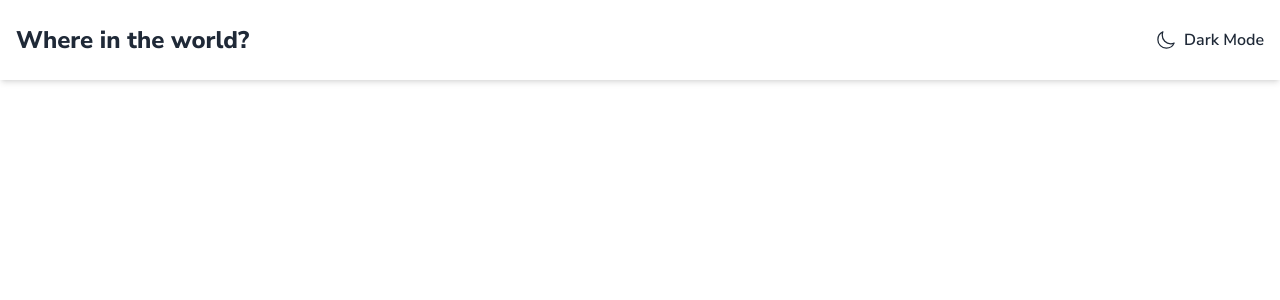
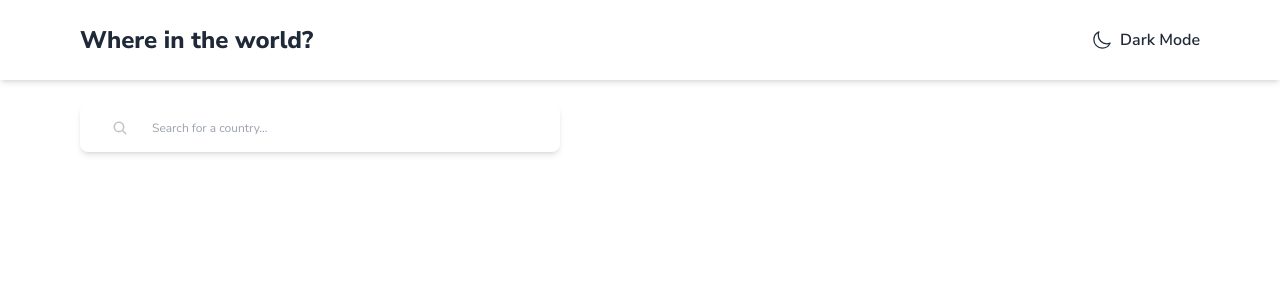
Before and after one commit to gfunk77/react-fem, a React (Vite) app in the folder rest-countries/: page / in a window 1280 px wide. Shown: the top 300 px of the page. Built offline with nearby package versions, Linux system fonts and the light colour scheme.

Commit message:
add search bar

```diff
--- a/rest-countries/index.html
+++ b/rest-countries/index.html
@@ -1,7 +1,8 @@
 <!DOCTYPE html>
-<html lang="en" data-theme="light">
+<html lang="en">
   <head>
     <meta charset="UTF-8" />
+    <link rel="shortcut icon" href="#" />
     <meta name="viewport" content="width=device-width, initial-scale=1.0" />
     <title>Rest Countries</title>
   </head>
--- a/rest-countries/src/App.jsx
+++ b/rest-countries/src/App.jsx
@@ -1,11 +1,18 @@
 import Navbar, { Logo, ThemeToggle } from './components/Navbar';
+import Search from './components/Search';
 
 function App() {
   return (
-    <Navbar>
-      <Logo>Where in the world?</Logo>
-      <ThemeToggle />
-    </Navbar>
+    <>
+      <Navbar>
+        <Logo>Where in the world?</Logo>
+        <ThemeToggle />
+      </Navbar>
+      {/* <div className="mx-auto mt-6 px-4 md:container:px-0 "> */}
+      <div className="px-4 md:px-20 mt-6 transition-all">
+        <Search />
+      </div>
+    </>
   );
 }
 export default App;
--- a/rest-countries/src/components/Navbar.jsx
+++ b/rest-countries/src/components/Navbar.jsx
@@ -32,10 +32,6 @@ export function ThemeToggle() {
 }
 
 function Navbar({ children }) {
-  return (
-    <header className="navbar shadow-md h-20 px-4">
-      <div className="container mx-auto flex items-center justify-between">{children}</div>
-    </header>
-  );
+  return <header className="navbar shadow-md h-20 px-4 md:px-20 transition-all">{children}</header>;
 }
 export default Navbar;
--- /dev/null
+++ b/rest-countries/src/components/Search.jsx
@@ -0,0 +1,13 @@
+import { IoSearch } from 'react-icons/io5';
+
+function Search() {
+  return (
+    <label
+      style={{ maxWidth: '480px' }}
+      className="input flex items-center gap-6 text-xs leading-5 font-normal border-none shadow-md pl-8">
+      <IoSearch style={{ color: 'C4C4C4' }} className="text-base font-semibold" />
+      <input type="search" className="grow" placeholder="Search for a country..." />
+    </label>
+  );
+}
+export default Search;
```
